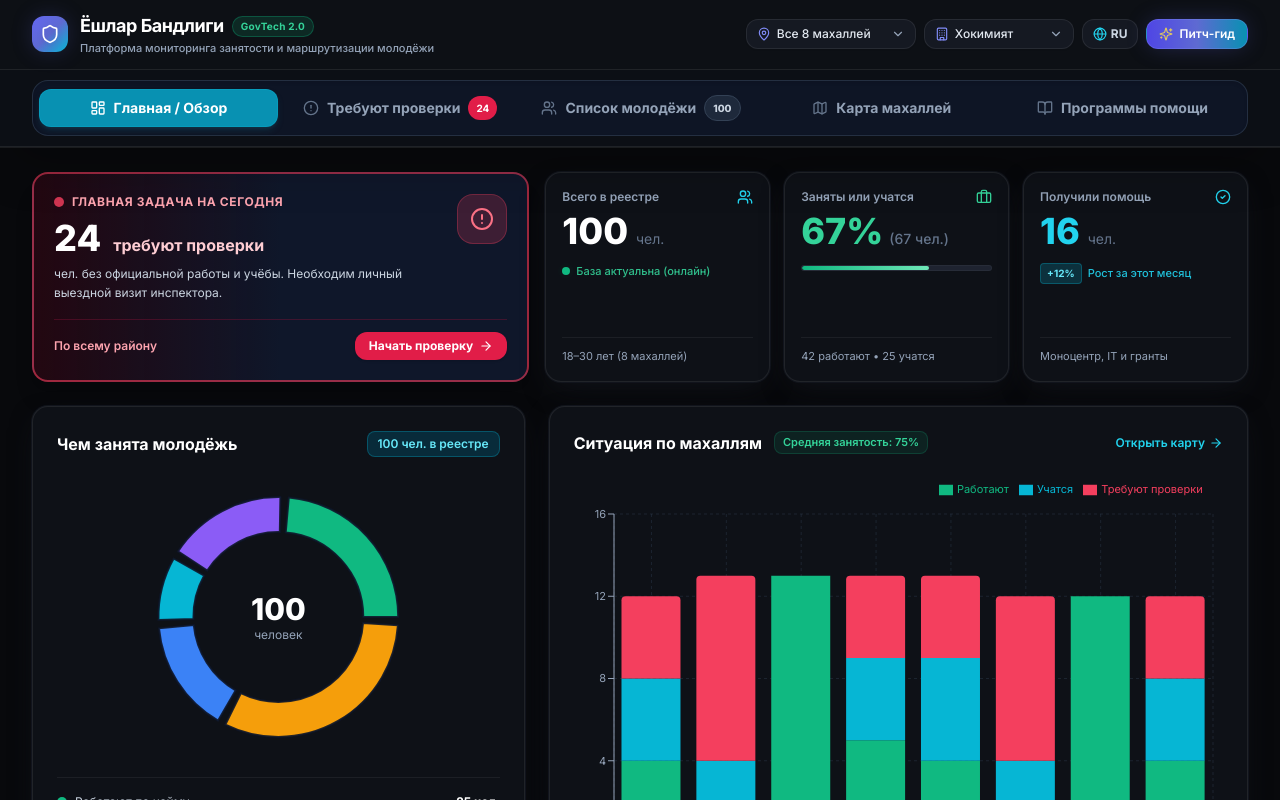
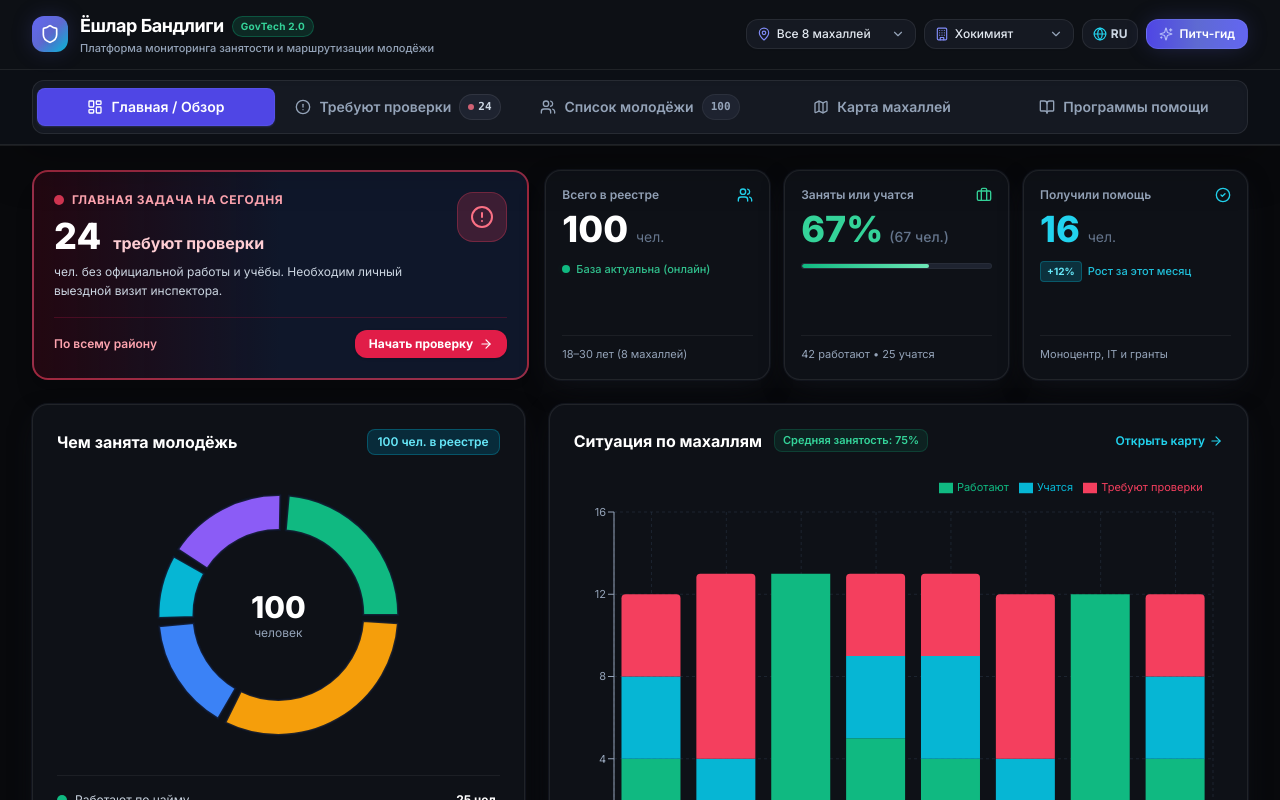
Before and after one commit to fluxo159/NEVERLOSE-Memesense, a React (Vite) app: page / in a window 1280 px wide. Shown: the top 800 px of the page. Built offline with nearby package versions, Linux system fonts and the light colour scheme.

Commit message:
style: redesign navigation tab badges and active state to calm modern design

```diff
--- a/src/components/Header.tsx
+++ b/src/components/Header.tsx
@@ -91,9 +91,9 @@ export const Header: React.FC<HeaderProps> = ({
             {/* Pitch Button */}
             <button
               onClick={onOpenPitchGuide}
-              className="flex items-center gap-1.5 px-3 py-1.5 bg-gradient-to-r from-indigo-600 via-brand-linear to-cyan-600 hover:from-indigo-500 hover:to-cyan-500 text-white text-xs font-semibold rounded-xl shadow-glow-brand border border-indigo-400/30 transition-all hover:scale-[1.02]"
+              className="flex items-center gap-1.5 px-3 py-1.5 bg-gradient-to-r from-indigo-600 via-brand-linear to-indigo-500 hover:from-indigo-500 hover:to-indigo-400 text-white text-xs font-semibold rounded-xl shadow-glow-brand border border-indigo-400/30 transition-all hover:scale-[1.02]"
             >
-              <Sparkles className="w-3.5 h-3.5 text-yellow-300 animate-pulse" />
+              <Sparkles className="w-3.5 h-3.5 text-indigo-200 animate-pulse" />
               <span>{tr.pitchGuideBtn}</span>
             </button>
 
--- a/src/components/Navigation.tsx
+++ b/src/components/Navigation.tsx
@@ -32,8 +32,7 @@ export const Navigation: React.FC<NavigationProps> = ({
       id: 'triage' as ActiveTab,
       label: tr.tabTriage,
       icon: AlertCircle,
-      badge: neetPendingCount > 0 ? `${neetPendingCount}` : null,
-      badgeColor: 'bg-rose-600 text-white font-bold'
+      badge: neetPendingCount > 0 ? `${neetPendingCount}` : null
     },
     {
       id: 'registry' as ActiveTab,
@@ -60,7 +59,7 @@ export const Navigation: React.FC<NavigationProps> = ({
       <div className="max-w-7xl mx-auto px-4 sm:px-6 lg:px-8">
         <div className="py-2.5">
           {/* Main Tabs Container (Segmented Control Style) */}
-          <div className="flex items-center p-1.5 bg-slate-900/80 border border-slate-700/60 rounded-2xl w-full shadow-inner gap-1">
+          <div className="flex items-center p-1 bg-surface-2 border border-white/[0.08] rounded-xl w-full shadow-inner gap-1">
             {tabs.map((tab) => {
               const Icon = tab.icon;
               const isActive = activeTab === tab.id;
@@ -69,25 +68,28 @@ export const Navigation: React.FC<NavigationProps> = ({
                 <button
                   key={tab.id}
                   onClick={() => onSelectTab(tab.id)}
-                  className={`flex-1 flex items-center justify-center gap-2 px-3.5 py-2 rounded-xl text-xs sm:text-sm font-bold transition-all whitespace-nowrap ${
+                  className={`flex-1 flex items-center justify-center gap-2 px-3 py-2 rounded-lg text-xs sm:text-sm font-semibold transition-all whitespace-nowrap ${
                     isActive
-                      ? 'bg-cyan-600 text-white shadow-md shadow-cyan-900/40 border border-cyan-500/30'
-                      : 'text-slate-400 hover:text-slate-200 hover:bg-slate-800/60'
+                      ? 'bg-indigo-600 text-white shadow-sm shadow-indigo-500/25 border border-indigo-500/30'
+                      : 'text-slate-400 hover:text-slate-200 hover:bg-surface-3 border border-transparent font-medium'
                   }`}
                 >
-                  <Icon className={`w-4 h-4 flex-shrink-0 ${isActive ? 'text-white' : 'text-slate-500'}`} />
+                  <Icon className={`w-4 h-4 flex-shrink-0 ${isActive ? 'text-white' : 'text-slate-400'}`} />
                   <span>{tab.label}</span>
-                  {tab.badge && (
+                  {tab.badge !== null && (
                     <span
-                      className={`text-[10px] px-2 py-0.5 rounded-full font-black flex-shrink-0 ${
-                        tab.badgeColor
-                          ? tab.badgeColor
-                          : isActive
-                          ? 'bg-white/25 text-white'
-                          : 'bg-slate-800 text-slate-300 border border-slate-700'
+                      className={`text-[11px] px-2 py-0.5 rounded-full font-mono font-semibold flex-shrink-0 flex items-center gap-1 transition-colors ${
+                        isActive
+                          ? 'bg-white/20 text-white'
+                          : tab.id === 'triage' && neetPendingCount > 0
+                          ? 'bg-surface-3 text-slate-300 border border-white/[0.08]'
+                          : 'bg-surface-3 text-slate-400 border border-white/[0.06]'
                       }`}
                     >
-                      {tab.badge}
+                      {tab.id === 'triage' && neetPendingCount > 0 && (
+                        <span className={`w-1.5 h-1.5 rounded-full ${isActive ? 'bg-white' : 'bg-rose-400/80'}`} />
+                      )}
+                      <span>{tab.badge}</span>
                     </span>
                   )}
                 </button>
```
